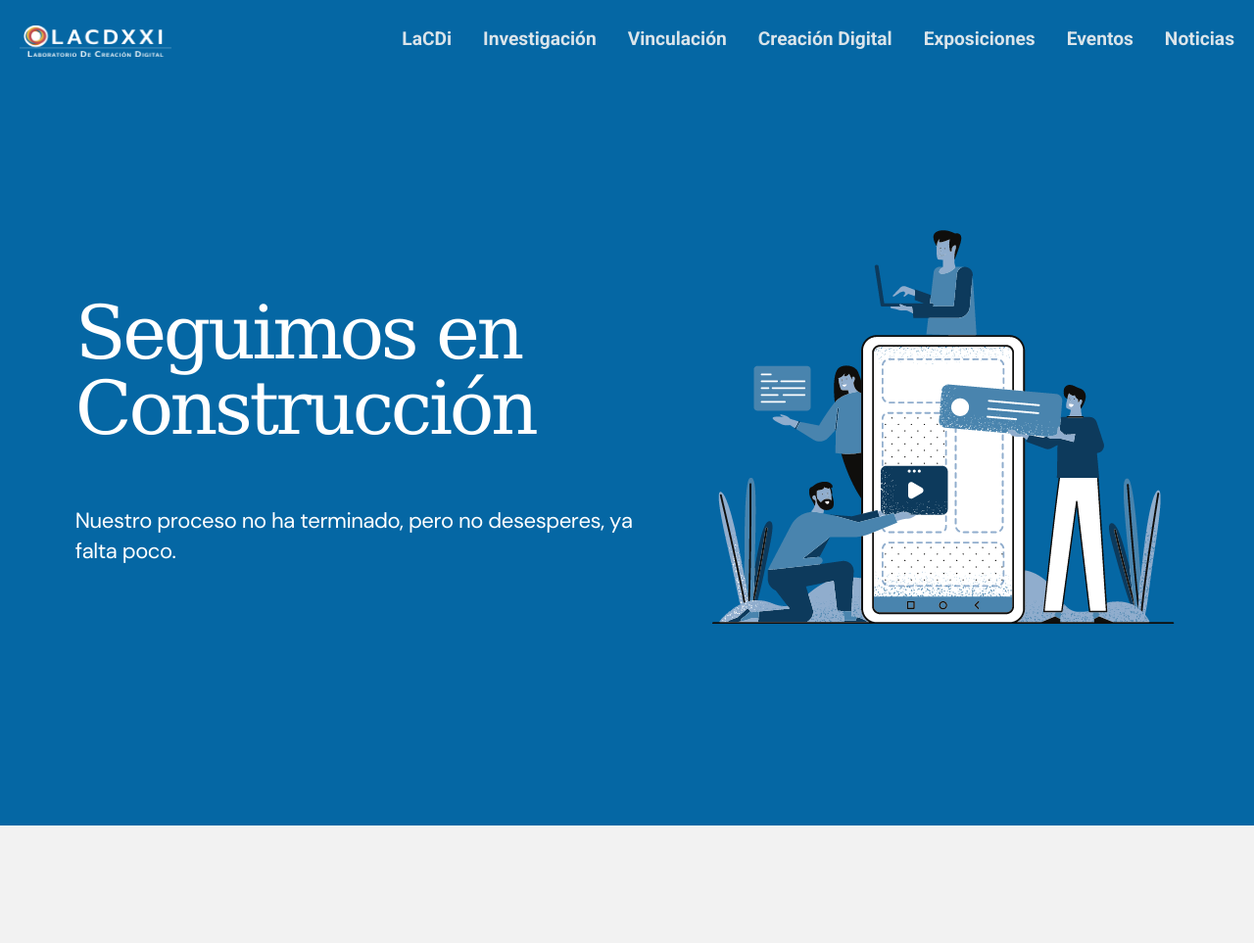
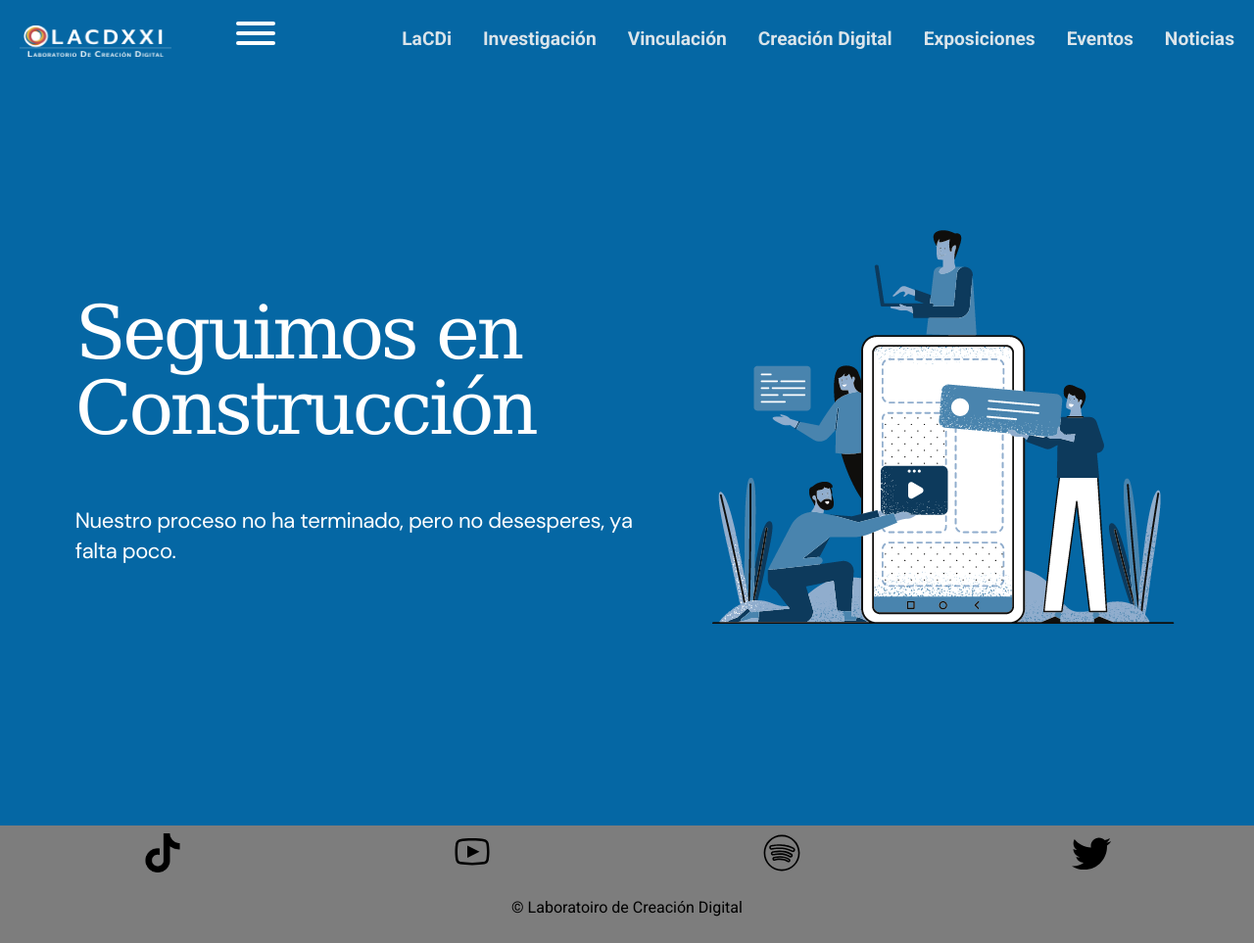
Before and after one commit to YadirBer/LaCDI, a website with bundled scripts: page noticias.html in a window 1280 px wide. Shown: the top 963 px of the page at 98% size. Before the commit the page ends 843 px from the top, so only its background shows below. Built offline with nearby package versions, Linux system fonts and the light colour scheme.

Commit message:
Footer Actualización del Footer

```diff
--- a/css/estilos.css
+++ b/css/estilos.css
@@ -33,7 +33,7 @@ body {
 footer {
   background-color: var(--cSecundario);
   color: var(--cTexto);
-  height: 9.7em;
+  height: 10.7em;
 }
 footer p {
   text-align: center;
--- a/noticias.html
+++ b/noticias.html
@@ -15,6 +15,7 @@
       href="https://fonts.googleapis.com/css2?family=Roboto:ital,wght@0,400;0,500;0,700;1,400;1,500;1,700&display=swap"
       rel="stylesheet"
     />
+    <link rel="stylesheet" href="css/hamburguer.css" />
     <link rel="stylesheet" href="css/estilos.css" />
     <title>Noticias | LaCDi</title>
   </head>
@@ -57,6 +58,36 @@
         alt="Construcción"
     /></a>
 
+    <footer class="container-fluid">
+      <section class="">
+        <article class="padding1 row">
+          <article class="col-3 col-md-3 text-center my-auto">
+            <a class="icon-redes" href="#">
+              <img src="/img/tik-tok.png" alt="Tik-tok" />
+            </a>
+          </article>
+          <article class="col-3 col-md-3 text-center my-auto">
+            <a class="icon-redes" href="#">
+              <img src="/img/youtube.svg" alt="You Tube" />
+            </a>
+          </article>
+          <article class="col-3 col-md-3 text-center my-auto">
+            <a class="icon-redes" href="#">
+              <img class="icon-redes" src="/img/spotify.svg" alt="Spotify" />
+            </a>
+          </article>
+          <article class="col-3 col-md-3 text-center my-auto">
+            <a class="icon-redes" href="#">
+              <img src="/img/twitter.svg" alt="Twitter" />
+            </a>
+          </article>
+        </article>
+        <article class="col-12">
+          <p>&copy; Laboratoiro de Creación Digital</p>
+        </article>
+      </section>
+    </footer>
+
     <script
       src="https://cdn.jsdelivr.net/npm/bootstrap@5.1.0/dist/js/bootstrap.bundle.min.js"
       integrity="sha384-U1DAWAznBHeqEIlVSCgzq+c9gqGAJn5c/t99JyeKa9xxaYpSvHU5awsuZVVFIhvj"
```
Also changed, not shown: eventos.html (+30 -0 lines), exposiciones.html (+30 -0 lines).
